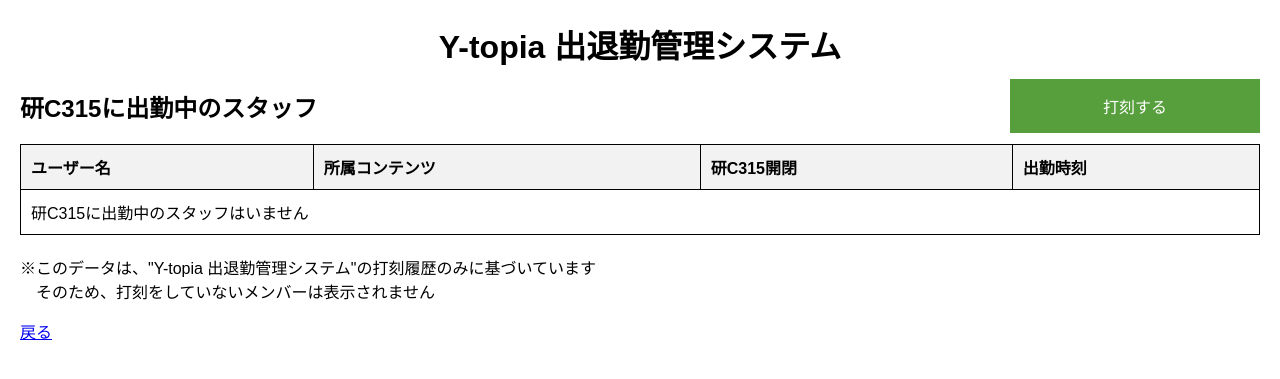
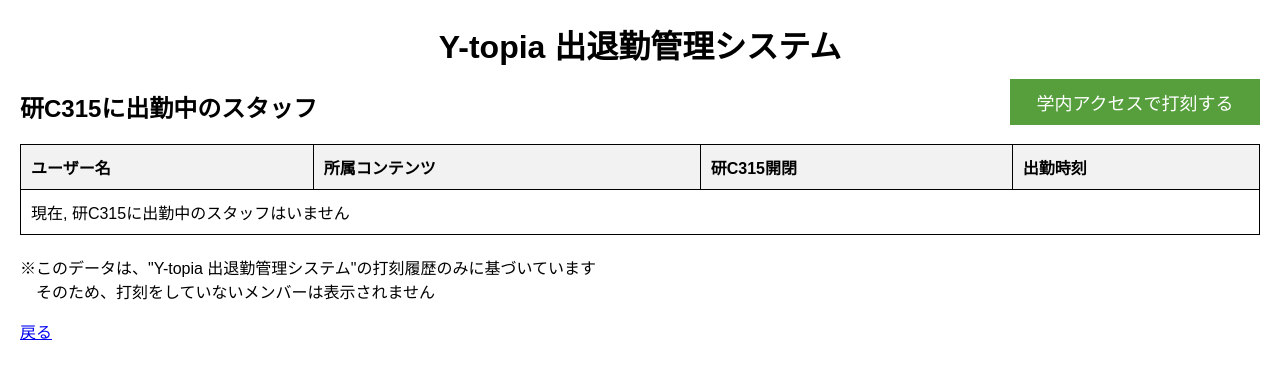
Before and after one commit to T-Yoshiharu/attendance_system, a Flask app: page /working_staff in a window 1280 px wide. Shown: the top 379 px of the page. Run offline with Flask 3, Linux system fonts and the light colour scheme; the visitor is signed in with stand-in values (Sample User, id 1); data comes from the database, SQL or seed files in the repository; data that the repository does not hold is empty; parts of the project's set-up code (start-up, migrations or seed data) failed here and were passed over.

Commit message:
isWorking_v1.3 #11 #ボタン等の一部にレスポンシブデザインを適用

```diff
--- a/attendance_system/templates/index.html
+++ b/attendance_system/templates/index.html
@@ -114,6 +114,7 @@
         <button name="action" value="check_in" onclick="check(0)">出勤</button>
         <button name="action" value="check_out" onclick="check(1)">退勤</button>
     </form>
+    <p>※学外アクセスの場合は打刻できません※</p>
 
     <!-- 出勤・退勤履歴へのリンク -->
     <p><a href="{{ url_for('history') }}">出勤・退勤履歴</a></p>
--- a/attendance_system/templates/working_staff.html
+++ b/attendance_system/templates/working_staff.html
@@ -46,14 +46,20 @@
             text-decoration: none;
             display: block;
             width: 250px;
-            padding: 15px 0;
+            padding: 10px 0;
             margin-left: auto;
             background: #569f3c;
             color: #FFF;
             text-align: center;
-            position: absolute;
-            right: 0px;
-            top: -10px;
+        }
+
+        @media screen and (min-width: 480px) {
+            #stamp {
+                font-size: large;
+                position: absolute;
+                right: 0px;
+                top: -10px;
+            }
         }
 
         #stamp:hover {
@@ -70,7 +76,7 @@
     <h1>Y-topia 出退勤管理システム</h1>
     <div id="title">
         <h2>研C315に出勤中のスタッフ</h2>
-        <p><a href="http://10.206.84.200:5000" id="stamp">打刻する</a></p>
+        <p><a href="http://10.206.84.200:5000" id="stamp">学内アクセスで打刻する</a></p>
     </div>
 
     <table>
@@ -93,7 +99,7 @@
             </tr>
             {% else %}
             <tr>
-                <td colspan="4">研C315に出勤中のスタッフはいません</td>
+                <td colspan="4">現在, 研C315に出勤中のスタッフはいません</td>
             </tr>
             {% endfor %}
         </tbody>
```
